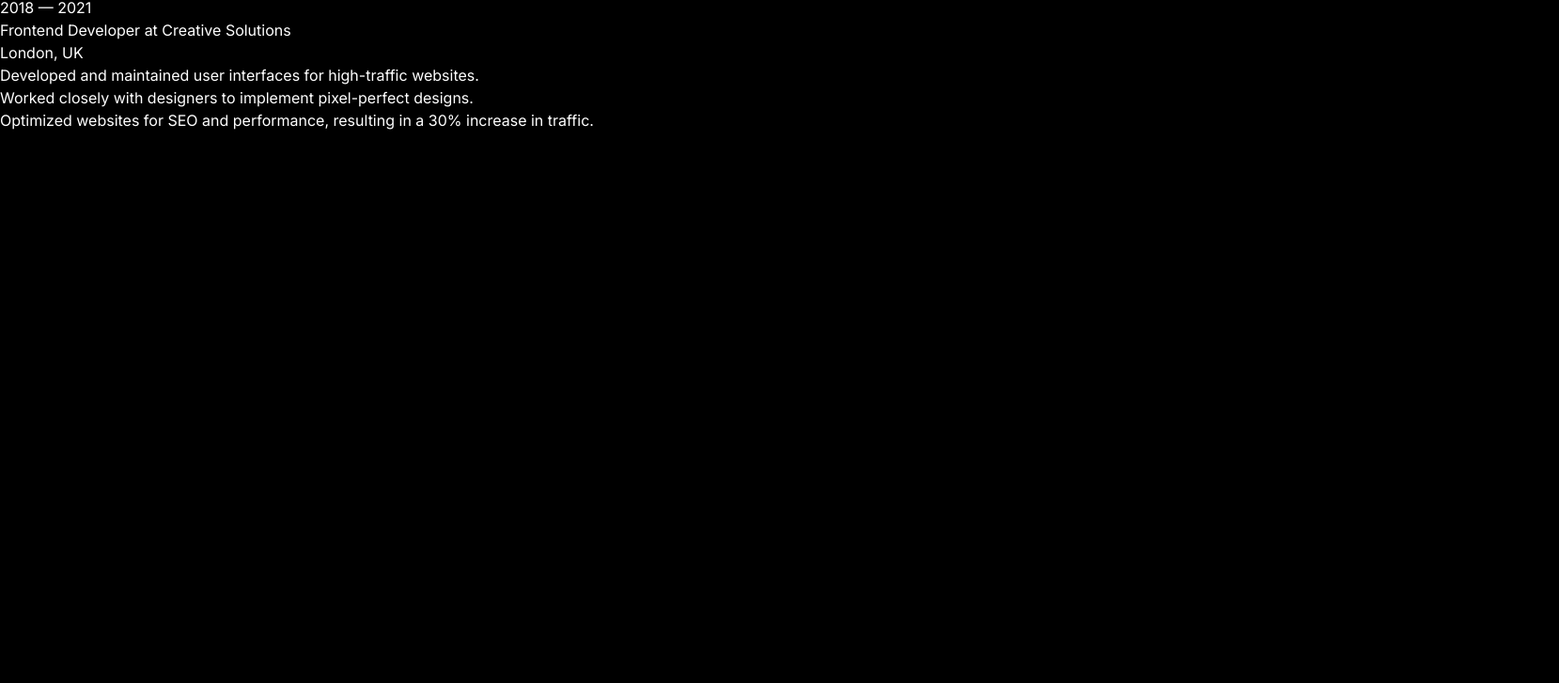
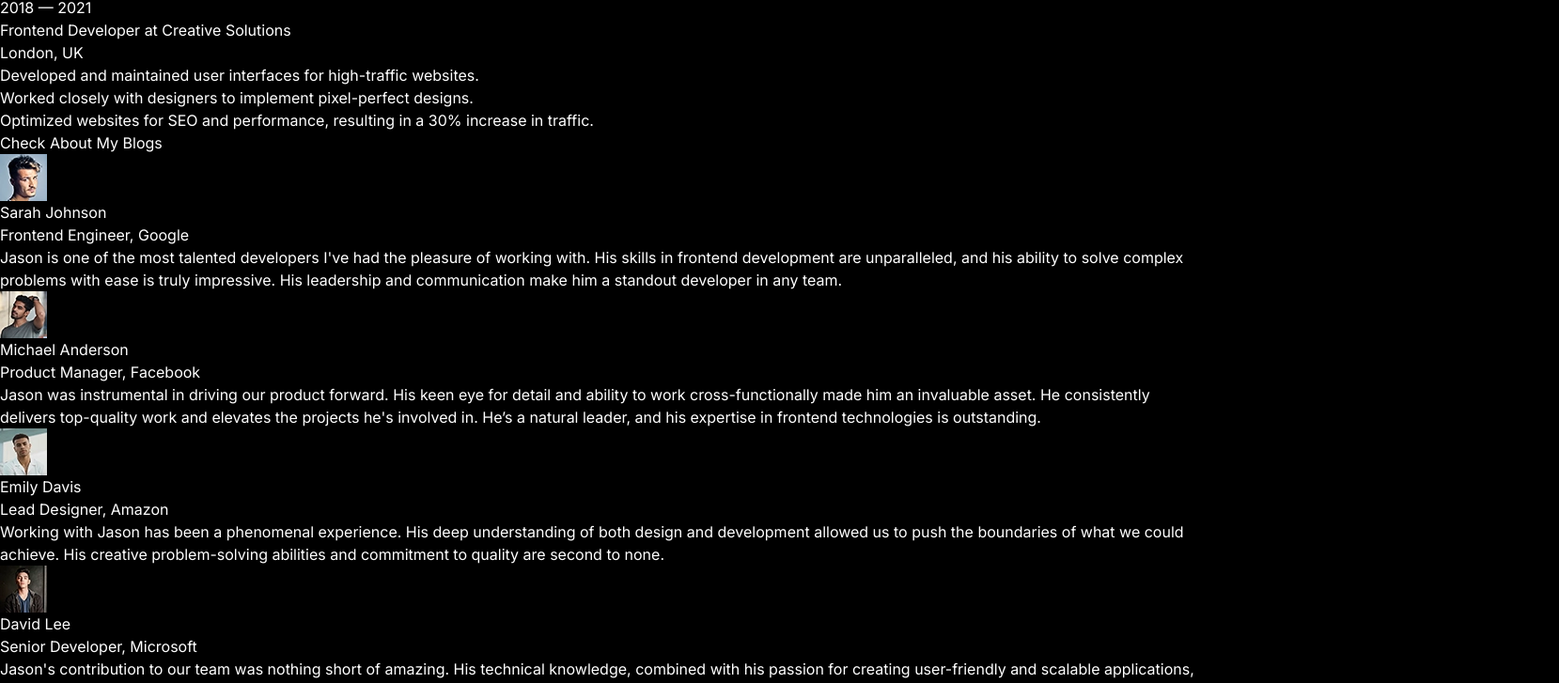
Before and after one commit to jaideepdnaik/portfolio-munch, a React (Vite) app: page / in a window 1280 px wide. Shown: the part 4759-5486 px from the top of the page at 94% size, 1659 px wide, since content can reach past the window. Before the commit the page ends 4899 px from the top, so only its background shows below. Built offline with nearby package versions, Linux system fonts and the light colour scheme.

Commit message:
Updated Testimonials.jsx (Template ready)

```diff
--- a/src/components/Testimonials.jsx
+++ b/src/components/Testimonials.jsx
@@ -1,7 +1,52 @@
+import { motion } from "framer-motion";
+import { TESTIMONIALS } from "../constants";
+
 const Testimonials = () => {
-    return (
-        <div></div>
-    )
-}
+  const childVariants = {
+    hidden: { opacity: 0, y: 50 },
+    visible: (i) => ({
+      opacity: 1,
+      y: 0,
+      transition: {
+        delay: i * 0.5,
+        duration: 0.8,
+      },
+    }),
+  };
 
-export default Testimonials
+  return (
+    <section className="px-6 py-10 min-h-screen" id="testimonials">
+      <h1 className="text-4xl md:text-6xl font-medium tracking-tight mb-10">
+        Check About My Blogs
+      </h1>
+      <div className="h-1 w-20 mb-8 bg-white"></div>
+
+      <div className="grid grid-cols-1 md:grid-cols-2 lg:grid-cols-3 gap-6">
+        {TESTIMONIALS.map((testimonial, index) => (
+          <motion.div
+            key={index}
+            className="relative rounded-lg p-6 h-full backdrop-blur-3xl bg-stone-500/10"
+            custom={index}
+            initial="hidden"
+            whileInView="visible"
+            variants={childVariants}
+          >
+            <div className="flex items-center mb-4">
+                <img src={testimonial.image} alt={testimonial.name} className="w-12 h-12 rounded-full mr-4" loading="lazy" />
+                <div>
+                    <h2 className="text-lg font-semibold">{testimonial.name}</h2>
+                    <p className="text-sm font-light">{testimonial.title}</p>
+                </div>
+            </div>
+
+            <p className="leading-relaxed">
+                {testimonial.feedback}
+            </p>
+          </motion.div>
+        ))}
+      </div>
+    </section>
+  );
+};
+
+export default Testimonials;
```
